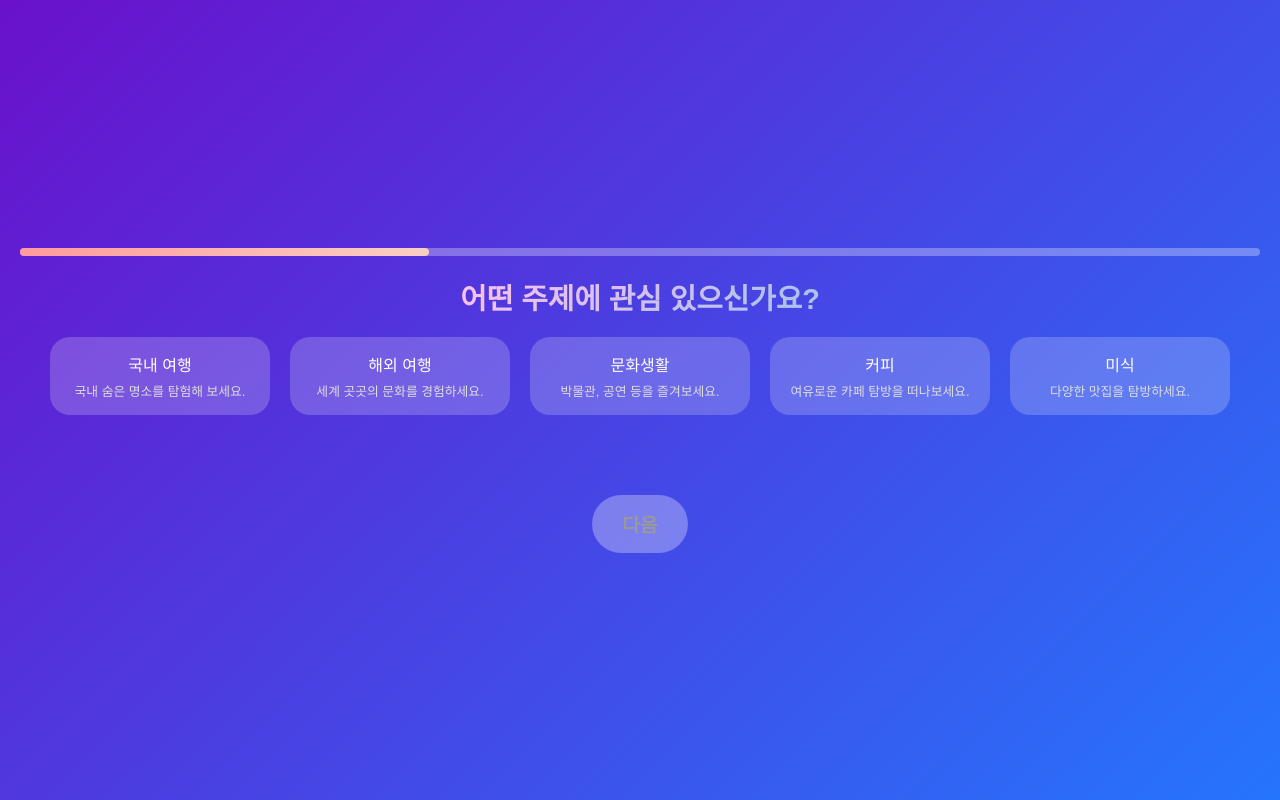
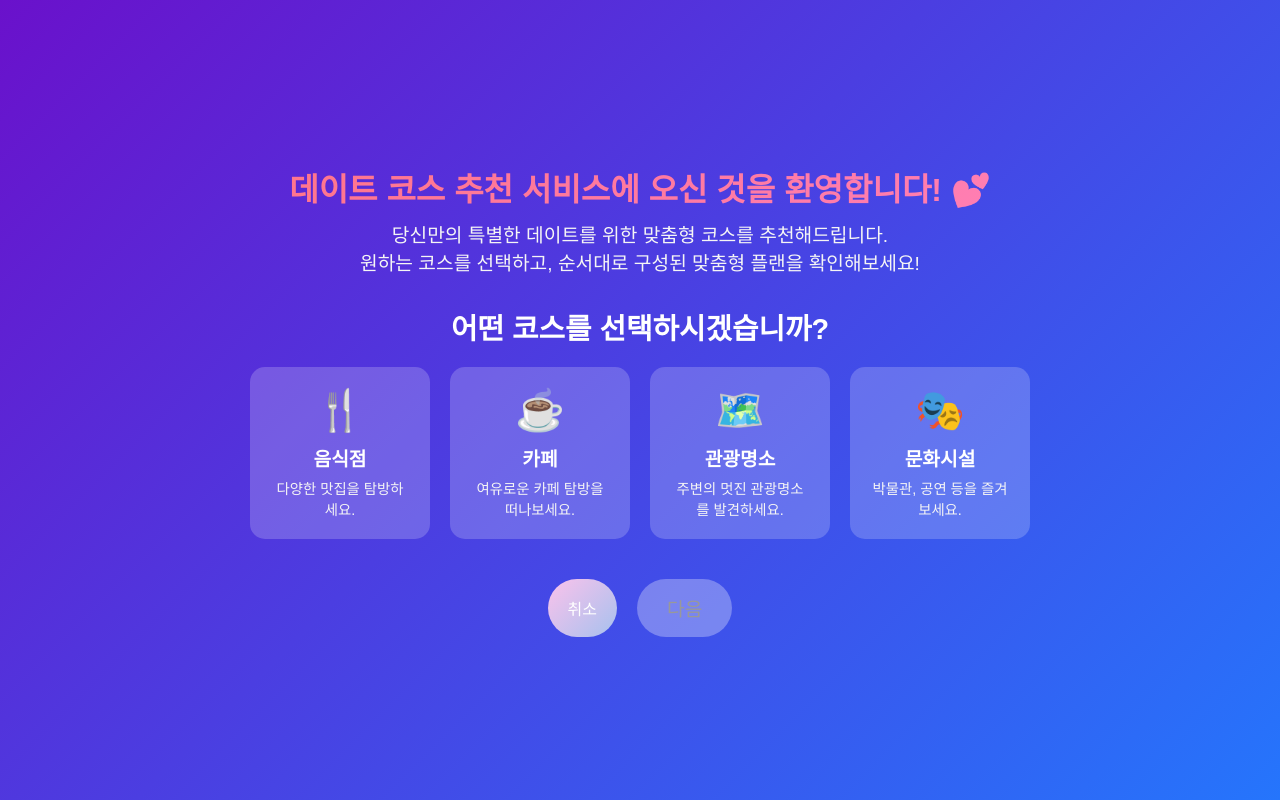
Before and after one commit to pataegonia/samiljul, a React (Vite) app: page /theme in a window 1280 px wide. Built offline with nearby package versions, Linux system fonts and the light colour scheme.

Commit message:
11/20 저녁 테마ui 전면 수정

```diff
--- a/package.json
+++ b/package.json
@@ -16,6 +16,7 @@
     "express": "^4.21.1",
     "flatpickr": "4.6.13",
     "node": "^23.2.0",
+    "rc-slider": "^11.1.7",
     "react": "^18.3.1",
     "react-datepicker": "^7.5.0",
     "react-dom": "^18.3.1",
--- a/src/components/ThemeSelection.jsx
+++ b/src/components/ThemeSelection.jsx
@@ -2,73 +2,85 @@ import React, { useState } from "react";
 import styled, { keyframes, css } from "styled-components";
 import { useNavigate } from "react-router-dom";
 
-export default function ThemeSelection({ selections, setSelections }) {
+export default function CourseSelection() {
   const navigate = useNavigate();
-  const [selectedTheme, setSelectedTheme] = useState(null);
+  const [selectedCourses, setSelectedCourses] = useState([]);
 
-  const themes = [
-    { name: "국내 여행", description: "국내 숨은 명소를 탐험해 보세요." },
-    { name: "해외 여행", description: "세계 곳곳의 문화를 경험하세요." },
-    { name: "문화생활", description: "박물관, 공연 등을 즐겨보세요." },
-    { name: "커피", description: "여유로운 카페 탐방을 떠나보세요." },
-    { name: "미식", description: "다양한 맛집을 탐방하세요." },
+  const courses = [
+    { name: "음식점", description: "다양한 맛집을 탐방하세요.", icon: "🍴" },
+    { name: "카페", description: "여유로운 카페 탐방을 떠나보세요.", icon: "☕" },
+    { name: "관광명소", description: "주변의 멋진 관광명소를 발견하세요.", icon: "🗺️" },
+    { name: "문화시설", description: "박물관, 공연 등을 즐겨보세요.", icon: "🎭" },
   ];
 
-  const handleThemeClick = (theme) => {
-    setSelectedTheme(theme);
+  const handleCourseClick = (course) => {
+    setSelectedCourses((prev) =>
+      prev.includes(course) ? prev.filter((c) => c !== course) : [...prev, course]
+    );
   };
 
   const handleCancel = () => {
-    setSelectedTheme(null); // 선택 초기화
+    setSelectedCourses([]);
   };
 
   const handleNext = () => {
-    if (selectedTheme) {
-      setSelections({ ...selections, theme: selectedTheme });
-      navigate("/date"); // 다음 페이지로 이동
+    if (selectedCourses.length > 0) {
+      navigate("/date", { state: { courses: selectedCourses } });
     } else {
-      alert("테마를 선택해주세요!");
+      alert("코스를 최소 하나 이상 선택해주세요!");
     }
   };
 
   return (
     <Container>
-      {/* 진행 바 */}
-      <ProgressBar>
-        <Progress style={{ width: "33%" }} />
-      </ProgressBar>
+      {/* 환영 메시지 */}
+      <WelcomeMessage>
+        <h1>데이트 코스 추천 서비스에 오신 것을 환영합니다! 💕</h1>
+        <p>
+          당신만의 특별한 데이트를 위한 맞춤형 코스를 추천해드립니다.
+          <br />
+          원하는 코스를 선택하고, 순서대로 구성된 맞춤형 플랜을 확인해보세요!
+        </p>
+      </WelcomeMessage>
 
-      {/* 선택창 */}
+      {/* 선택 섹션 */}
       <Content>
-        <Question>어떤 주제에 관심 있으신가요?</Question>
+        <Question>어떤 코스를 선택하시겠습니까?</Question>
         <ButtonGroup>
-          {themes.map((theme) => (
-            <ThemeButton
-              key={theme.name}
-              onClick={() => handleThemeClick(theme.name)}
-              isSelected={theme.name === selectedTheme}
+          {courses.map((course) => (
+            <CourseCard
+              key={course.name}
+              onClick={() => handleCourseClick(course.name)}
+              isSelected={selectedCourses.includes(course.name)}
             >
-              {theme.name}
-              <Description>{theme.description}</Description>
-            </ThemeButton>
+              <CourseIcon>{course.icon}</CourseIcon>
+              <CourseName>{course.name}</CourseName>
+              <Description>{course.description}</Description>
+            </CourseCard>
           ))}
         </ButtonGroup>
+
+        {/* 시각적 플로우 */}
+        {selectedCourses.length > 0 && (
+          <SelectedCourses>
+            <h3>선택한 데이트 코스</h3>
+            <CourseFlow>
+              {selectedCourses.map((course, index) => (
+                <CourseFlowItem key={index}>
+                  <FlowIcon>{courses.find((c) => c.name === course).icon}</FlowIcon>
+                  <FlowName>{course}</FlowName>
+                  {index < selectedCourses.length - 1 && <FlowArrow>➜</FlowArrow>}
+                </CourseFlowItem>
+              ))}
+            </CourseFlow>
+          </SelectedCourses>
+        )}
       </Content>
-
-      {/* 선택 메시지 */}
-      {selectedTheme && (
-        <Message>
-          {selectedTheme}를 선택하셨군요! <br />
-          {selectedTheme} 테마에 맞춘 데이트 코스를 추천해드릴게요!
-        </Message>
-      )}
 
       {/* 하단 버튼 */}
       <Footer>
-        {selectedTheme && (
-          <CancelButton onClick={handleCancel}>취소</CancelButton>
-        )}
-        <NextButton onClick={handleNext} disabled={!selectedTheme}>
+        <CancelButton onClick={handleCancel}>취소</CancelButton>
+        <NextButton onClick={handleNext} disabled={selectedCourses.length === 0}>
           다음
         </NextButton>
       </Footer>
@@ -76,6 +88,7 @@ export default function ThemeSelection({ selections, setSelections }) {
   );
 }
 
+// 애니메이션
 const fadeIn = keyframes`
   from {
     opacity: 0;
@@ -102,45 +115,46 @@ const pulse = keyframes`
   }
 `;
 
+// 스타일링
 const Container = styled.div`
   display: flex;
   flex-direction: column;
   align-items: center;
   justify-content: center;
   height: 100vh;
-  background: linear-gradient(135deg, #6a11cb, #2575fc); /* 인스타그램 느낌 */
+  background: linear-gradient(135deg, #6a11cb, #2575fc);
   color: white;
   text-align: center;
   padding: 20px;
 `;
 
-const ProgressBar = styled.div`
-  width: 100%;
-  height: 8px;
-  background-color: rgba(255, 255, 255, 0.3);
-  margin-bottom: 20px;
-  border-radius: 4px;
-`;
+const WelcomeMessage = styled.div`
+  margin-bottom: 30px;
+  text-align: center;
 
-const Progress = styled.div`
-  height: 100%;
-  background: linear-gradient(to right, #ff9a9e, #fad0c4);
-  border-radius: 4px;
+  h1 {
+    font-size: 2em;
+    margin-bottom: 10px;
+    background: linear-gradient(135deg, #ff758c, #ff7eb3);
+    -webkit-background-clip: text;
+    -webkit-text-fill-color: transparent;
+  }
+
+  p {
+    font-size: 1.2em;
+    color: #f5f5f5;
+  }
 `;
 
 const Content = styled.div`
   display: flex;
   flex-direction: column;
   align-items: center;
-  margin-bottom: 40px;
 `;
 
-const Question = styled.h1`
+const Question = styled.h2`
   font-size: 1.8em;
   margin-bottom: 20px;
-  background: linear-gradient(135deg, #fbc2eb, #a6c1ee);
-  -webkit-background-clip: text;
-  -webkit-text-fill-color: transparent;
 `;
 
 const ButtonGroup = styled.div`
@@ -150,42 +164,79 @@ const ButtonGroup = styled.div`
   gap: 20px;
 `;
 
-const ThemeButton = styled.button`
+const CourseCard = styled.div`
   background: ${(props) =>
     props.isSelected
       ? "linear-gradient(135deg, #ff758c, #ff7eb3)"
       : "rgba(255, 255, 255, 0.2)"};
-  color: ${(props) => (props.isSelected ? "white" : "#fff")};
-  border: none;
-  border-radius: 20px;
-  padding: 15px 20px;
-  font-size: 1em;
+  color: white;
+  border-radius: 15px;
+  padding: 20px;
+  width: 180px;
+  text-align: center;
   cursor: pointer;
-  width: 220px;
   transition: all 0.3s;
   box-shadow: ${(props) =>
     props.isSelected ? "0px 4px 20px rgba(255, 118, 117, 0.5)" : "none"};
-
   &:hover {
-    background: ${(props) =>
-      props.isSelected
-        ? "linear-gradient(135deg, #ff758c, #ff92c2)"
-        : "rgba(255, 255, 255, 0.3)"};
     transform: scale(1.05);
   }
 `;
 
-const Description = styled.p`
-  margin-top: 5px;
-  font-size: 0.8em;
-  color: #ddd;
+const CourseIcon = styled.div`
+  font-size: 2.5em;
+  margin-bottom: 10px;
 `;
 
-const Message = styled.div`
-  margin-top: 20px;
+const CourseName = styled.h3`
   font-size: 1.2em;
-  color: white;
+  margin-bottom: 5px;
+`;
+
+const Description = styled.p`
+  font-size: 0.9em;
+  color: #f5f5f5;
+`;
+
+const SelectedCourses = styled.div`
+  margin-top: 30px;
+  text-align: center;
+`;
+
+const CourseFlow = styled.div`
+  display: flex;
+  align-items: center;
+  justify-content: center;
+  margin-top: 10px;
+`;
+
+const CourseFlowItem = styled.div`
+  display: flex;
+  flex-direction: column;
+  align-items: center;
+  font-size: 1.2em;
+  margin: 0 10px;
   animation: ${fadeIn} 0.5s ease-in-out;
+
+  &:hover {
+    transform: scale(1.1);
+    transition: transform 0.2s ease-in-out;
+  }
+`;
+
+const FlowIcon = styled.div`
+  font-size: 2em;
+`;
+
+const FlowName = styled.div`
+  margin-top: 5px;
+  font-size: 1.1em;
+`;
+
+const FlowArrow = styled.div`
+  font-size: 1.5em;
+  margin: 0 5px;
+  color: rgba(255, 255, 255, 0.8);
 `;
 
 const Footer = styled.div`
@@ -204,34 +255,25 @@ const CancelButton = styled.button`
   border: none;
   border-radius: 30px;
   cursor: pointer;
-  transition: all 0.3s;
 
   &:hover {
     transform: scale(1.1);
+    transition: transform 0.2s;
   }
 `;
 
 const NextButton = styled.button`
   padding: 15px 30px;
   font-size: 1.2em;
-  font-weight: bold;
   background: ${(props) =>
-    props.disabled
-      ? "rgba(255, 255, 255, 0.3)"
-      : "linear-gradient(135deg, #6a11cb, #2575fc)"};
+    props.disabled ? "rgba(255, 255, 255, 0.3)" : "linear-gradient(135deg, #6a11cb, #2575fc)"};
   color: ${(props) => (props.disabled ? "#999" : "white")};
   border: none;
   border-radius: 30px;
   cursor: ${(props) => (props.disabled ? "not-allowed" : "pointer")};
-  transition: all 0.3s;
-
-  ${(props) =>
-    !props.disabled &&
-    css`
-      animation: ${pulse} 1.5s infinite;
-    `}
 
   &:hover {
     transform: ${(props) => (props.disabled ? "none" : "scale(1.1)")};
+    transition: transform 0.2s ease-in-out;
   }
 `;
--- a/src/components/TimeSelection.jsx
+++ b/src/components/TimeSelection.jsx
@@ -1,6 +1,8 @@
 import styled from "styled-components";
 import React, { useState } from "react";
 import { useNavigate } from "react-router-dom";
+import "rc-slider/assets/index.css";
+import Slider from "rc-slider";
 
 // 시간에 따른 추천 메시지 제공 함수
 const getRecommendation = (startTime, endTime) => {
@@ -19,7 +21,6 @@ const getRecommendation = (startTime, endTime) => {
   }
 };
 
-// 메인 컴포넌트
 export default function TimeSelection({ selections, setSelections }) {
   const navigate = useNavigate();
   const [startTime, setStartTime] = useState(selections.startTime || 6);
@@ -35,6 +36,11 @@ export default function TimeSelection({ selections, setSelections }) {
     navigate("/date");
   };
 
+  const handleSliderChange = ([newStart, newEnd]) => {
+    setStartTime(newStart);
+    setEndTime(newEnd);
+  };
+
   const recommendation = getRecommendation(startTime, endTime);
 
   return (
@@ -47,47 +53,29 @@ export default function TimeSelection({ selections, setSelections }) {
       <Instruction>{`선택된 시간: ${startTime}:00 ~ ${endTime}:00`}</Instruction>
 
       <SliderWrapper>
-        {/* 시작 시간 슬라이더 */}
-        <TimeLabel>시작 시간</TimeLabel>
-        <Tooltip position={(startTime / 24) * 100}>{`${startTime}:00`}</Tooltip>
-        <Slider
-          type="range"
-          min="0"
-          max="23"
-          value={startTime}
-          start={startTime}
-          end={endTime}
-          onChange={(e) => {
-            const value = parseInt(e.target.value);
-            if (value < endTime) setStartTime(value);
-          }}
+        <StyledSlider
+          range
+          min={0}
+          max={24}
+          step={1}
+          defaultValue={[startTime, endTime]}
+          onChange={handleSliderChange}
+          trackStyle={[{ backgroundColor: "#ff758c" }]}
+          handleStyle={[
+            { borderColor: "#ff758c", backgroundColor: "white" },
+            { borderColor: "#ff758c", backgroundColor: "white" },
+          ]}
         />
+        <TimeLabels>
+          <TimeLabel position={(startTime / 24) * 100}>{`${startTime}:00`}</TimeLabel>
+          <TimeLabel position={(endTime / 24) * 100}>{`${endTime}:00`}</TimeLabel>
+        </TimeLabels>
       </SliderWrapper>
 
-      <SliderWrapper>
-        {/* 종료 시간 슬라이더 */}
-        <TimeLabel>종료 시간</TimeLabel>
-        <Tooltip position={(endTime / 24) * 100}>{`${endTime}:00`}</Tooltip>
-        <Slider
-          type="range"
-          min="1"
-          max="24"
-          value={endTime}
-          start={startTime}
-          end={endTime}
-          onChange={(e) => {
-            const value = parseInt(e.target.value);
-            if (value > startTime) setEndTime(value);
-          }}
-        />
-      </SliderWrapper>
-
-      {/* 추천 메시지 박스 */}
       <RecommendationBox>
         <RecommendationText>{recommendation}</RecommendationText>
       </RecommendationBox>
 
-      {/* 이전 / 선택 버튼 */}
       <Footer>
         <PrevButton onClick={handlePrev}>이전</PrevButton>
         <NextButton onClick={handleNext}>선택</NextButton>
@@ -96,7 +84,6 @@ export default function TimeSelection({ selections, setSelections }) {
   );
 }
 
-// 스타일 컴포넌트
 const Container = styled.div`
   display: flex;
   flex-direction: column;
@@ -133,14 +120,32 @@ const Instruction = styled.div`
 
 const SliderWrapper = styled.div`
   position: relative;
-  display: flex;
-  flex-direction: column;
-  align-items: center;
-  margin-bottom: 30px;
   width: 80%;
+  margin-bottom: 40px;
 `;
 
-const Tooltip = styled.div`
+const StyledSlider = styled(Slider)`
+  .rc-slider-rail {
+    background-color: #d3d3d3;
+  }
+
+  .rc-slider-track {
+    background-color: #ff758c;
+  }
+
+  .rc-slider-handle {
+    border: 2px solid #ff758c;
+    background: white;
+    cursor: pointer;
+  }
+`;
+
+const TimeLabels = styled.div`
+  position: relative;
+  width: 100%;
+`;
+
+const TimeLabel = styled.div`
   position: absolute;
   top: -30px;
   left: ${(props) => props.position}%;
@@ -151,44 +156,6 @@ const Tooltip = styled.div`
   border-radius: 5px;
   font-size: 0.8rem;
   font-weight: bold;
-`;
-
-const TimeLabel = styled.div`
-  font-size: 1rem;
-  margin-bottom: 10px;
-  font-weight: 600;
-`;
-
-const Slider = styled.input`
-  width: 100%;
-  appearance: none;
-  height: 10px;
-  background: linear-gradient(
-    to right,
-    #d3d3d3 0%,
-    #d3d3d3 ${(props) => (props.start / 24) * 100}%,
-    #ff758c ${(props) => (props.start / 24) * 100}%,
-    #ff758c ${(props) => (props.end / 24) * 100}%,
-    #d3d3d3 ${(props) => (props.end / 24) * 100}%,
-    #d3d3d3 100%
-  );
-  border-radius: 5px;
-  outline: none;
-
-  &::-webkit-slider-thumb {
-    appearance: none;
-    width: 20px;
-    height: 20px;
-    background: white;
-    border: 2px solid #ff758c;
-    border-radius: 50%;
-    cursor: pointer;
-    transition: transform 0.3s;
-
-    &:hover {
-      transform: scale(1.2);
-    }
-  }
 `;
 
 const RecommendationBox = styled.div`
```
Also changed, not shown: 1 other file (tests, documents, lock files or other folders).
